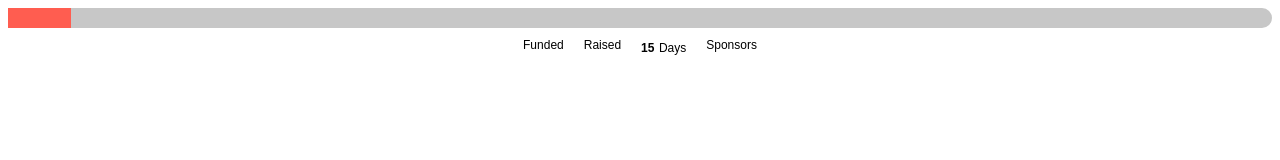
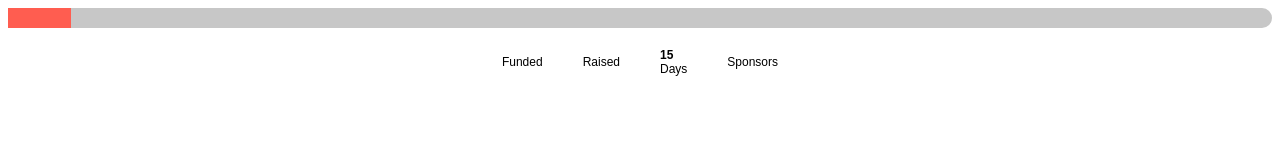
Before and after one commit to FiveQInnovations/donation-thermometer, a plain HTML site: page iframe.html in a window 1280 px wide. Drawn offline with Linux system fonts and the light colour scheme; no server answers.

Commit message:
style stats

```diff
--- a/donation-thermometer.css
+++ b/donation-thermometer.css
@@ -32,15 +32,11 @@
 }
 
 .goal-stat {
-    /*width: 25%;*/
-    padding: 10px;
+    display: flex;
+    flex-direction: column;
+    justify-content: center;
+    padding: 20px;
     /*color: #FFF;*/
-
-/*@media only screen and (max-width: 640px) {*/
-/*    width: 75%;*/
-/*    text-align: center;*/
-/*}*/
-
 }
 
 .goal-number,
```
